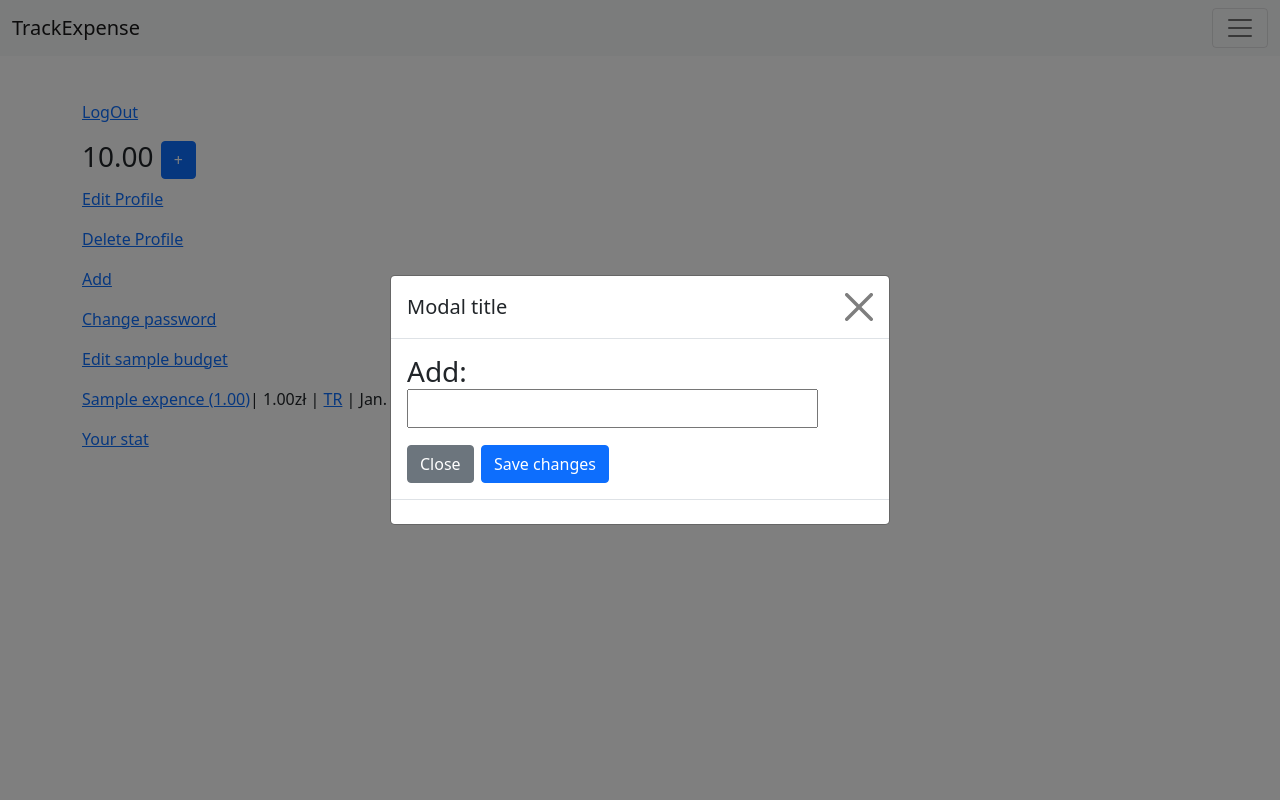
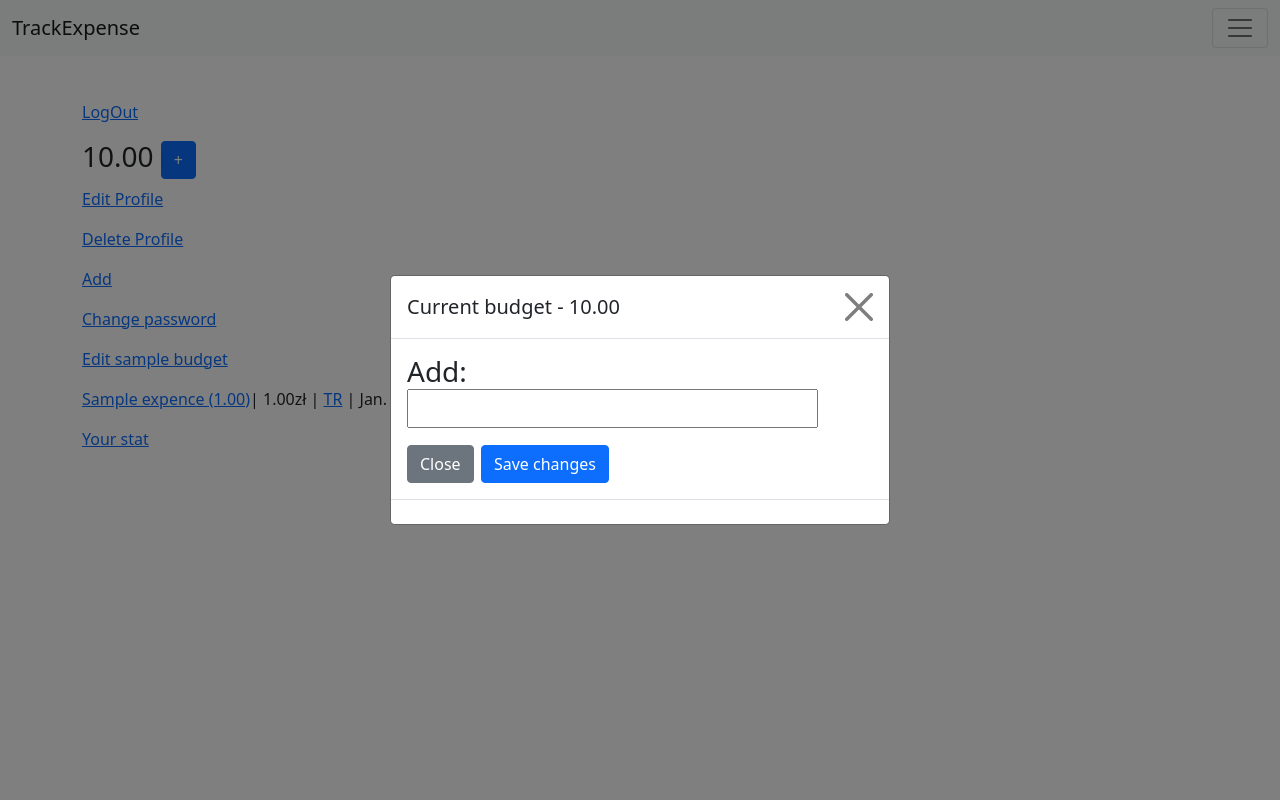
Before and after one commit to jankarolewskIT/TrackExpense, a Django app: page /viewer/ in a window 1280 px wide, after a click that opens the changed part. Run offline with Django 3.2, Linux system fonts and the light colour scheme; a user stored in the database is signed in; tables that the repository leaves empty hold one stand-in row (values such as "Sample post").

Commit message:
fix deleting expense error

```diff
--- a/viewer/templates/profile.html
+++ b/viewer/templates/profile.html
@@ -17,7 +17,7 @@
           <div class="modal-dialog modal-dialog-centered">
             <div class="modal-content">
               <div class="modal-header">
-                <h5 class="modal-title" id="exampleModalLabel">Modal title</h5>
+                <h5 class="modal-title" id="exampleModalLabel">Current budget - {{ budget.total_budget }}</h5>
                 <button type="button" class="btn-close" data-bs-dismiss="modal" aria-label="Close"></button>
               </div>
               <div class="modal-body">
--- a/viewer/views.py
+++ b/viewer/views.py
@@ -1,8 +1,8 @@
 from django.contrib.auth.models import User
 from django.contrib.auth.views import LoginView, PasswordChangeView
-from django.http import HttpResponse, HttpRequest
+from django.http import HttpRequest
 from django.urls import reverse_lazy
-from django.shortcuts import render, get_object_or_404, redirect
+from django.shortcuts import render, get_object_or_404
 from django.views.generic import TemplateView, DetailView, CreateView, View, UpdateView, DeleteView
 from django.contrib.auth.mixins import LoginRequiredMixin, PermissionRequiredMixin
 
@@ -53,7 +53,7 @@ class ExpenseDeleteView(PermissionRequiredMixin, DeleteView):
     def post(self, request, *args, **kwargs):
         self.request.user.profile.budget.total_budget = self.request.user.profile.budget.total_budget + self.get_object().value
         self.request.user.profile.budget.save()
-        return HttpRequest(request)
+        return super().post(request=request)
 
 
 class ExpenseStatView(View):
@@ -116,12 +116,10 @@ class ProfileView(LoginRequiredMixin, View):
 
     def post(self, request):
         budget = self.request.user.profile.budget
-        # add_to_budget_form = UpdateTotalBudgetForm
         income = request.POST.get("income")
-        budget.total_budget = budget.total_budget + int(income)
+        budget.total_budget = float(budget.total_budget) + float(income)
         budget.save()
         return self.get(request)
-
 
 
 class SubmitableLoginView(LoginView):
```
